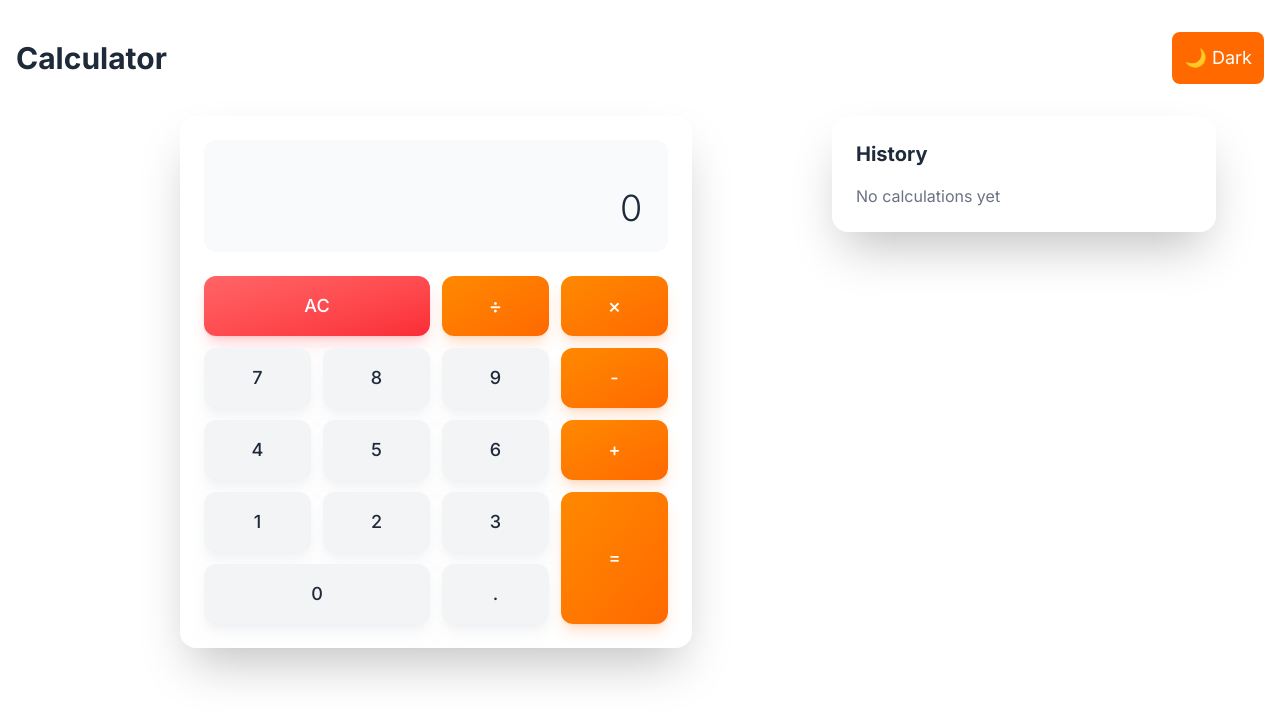
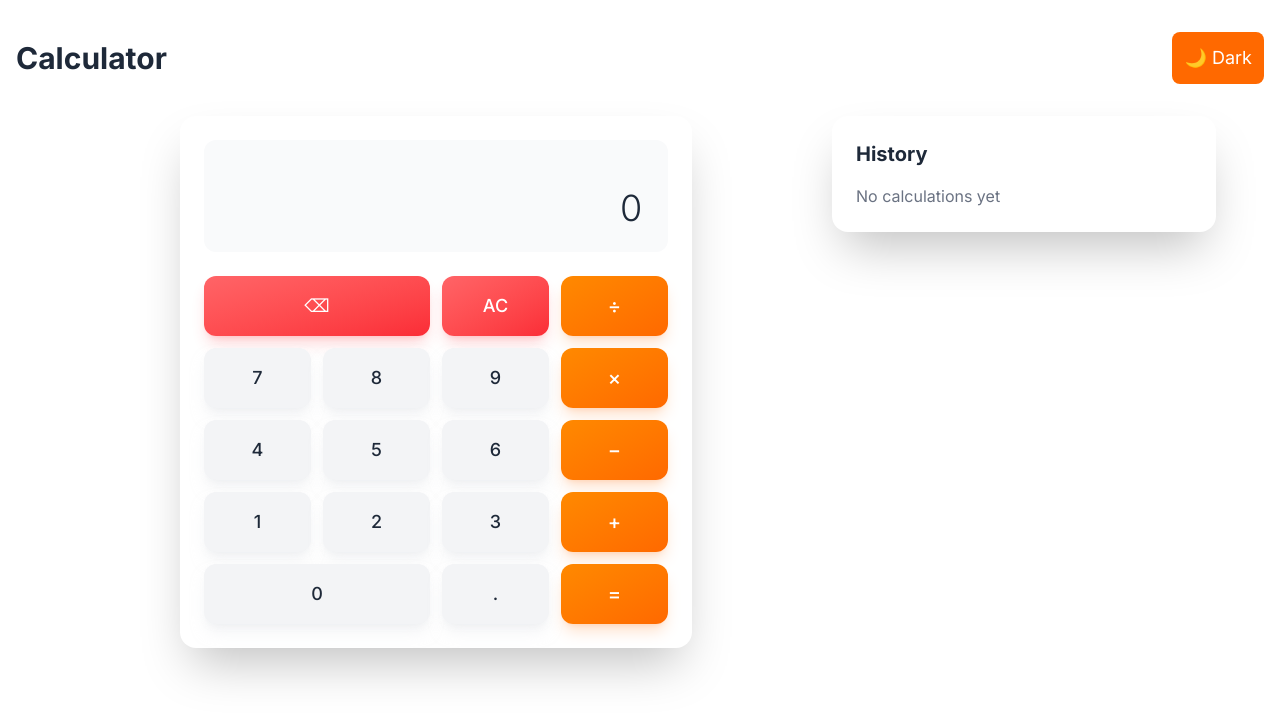
Before and after one commit to dig1t/calculator, a Next.js app: page / in a window 1280 px wide. Shown: the top 720 px of the page. Built offline with nearby package versions, Linux system fonts and the light colour scheme.

Commit message:
layout edit

```diff
--- a/src/components/Calculator.tsx
+++ b/src/components/Calculator.tsx
@@ -24,6 +24,19 @@ export default function Calculator() {
   const handleClear = () => {
     setDisplay('0');
     setExpression('');
+  };
+
+  const handleDelete = () => {
+    if (display === '0' || display === 'Error' || display.length === 1) {
+      setDisplay('0');
+    } else {
+      const trimmed = display.trimEnd();
+      if (trimmed.endsWith(' ')) {
+        setDisplay(trimmed.slice(0, -3));
+      } else {
+        setDisplay(trimmed.slice(0, -1));
+      }
+    }
   };
 
   const handleCalculate = () => {
@@ -62,42 +75,83 @@ export default function Calculator() {
 
       <div className="grid grid-cols-4 gap-3">
         <button
+          onClick={handleDelete}
+          className="col-span-2 p-4 bg-gradient-to-br from-red-400 to-red-500 text-white rounded-xl hover:from-red-500 hover:to-red-600 transition-all duration-200 text-lg font-medium shadow-lg shadow-red-500/20 cursor-pointer"
+        >
+          ⌫
+        </button>
+        <button
           onClick={handleClear}
-          className="col-span-2 p-4 bg-gradient-to-br from-red-400 to-red-500 text-white rounded-xl hover:from-red-500 hover:to-red-600 transition-all duration-200 text-lg font-medium shadow-lg shadow-red-500/20 cursor-pointer"
+          className="p-4 bg-gradient-to-br from-red-400 to-red-500 text-white rounded-xl hover:from-red-500 hover:to-red-600 transition-all duration-200 text-lg font-medium shadow-lg shadow-red-500/20 cursor-pointer"
         >
           AC
         </button>
-        {['÷', '×'].map((op) => (
+        <button
+          onClick={() => handleOperator('/')}
+          className="p-4 bg-gradient-to-br from-orange-400 to-orange-500 text-white rounded-xl hover:from-orange-500 hover:to-orange-600 transition-all duration-200 text-xl font-medium shadow-lg shadow-orange-500/20 cursor-pointer"
+        >
+          ÷
+        </button>
+
+        {[7, 8, 9].map((num) => (
           <button
-            key={op}
-            onClick={() => handleOperator(op === '÷' ? '/' : '*')}
-            className="p-4 bg-gradient-to-br from-orange-400 to-orange-500 text-white rounded-xl hover:from-orange-500 hover:to-orange-600 transition-all duration-200 text-xl font-medium shadow-lg shadow-orange-500/20 cursor-pointer"
-          >
-            {op}
-          </button>
-        ))}
-
-        {[7, 8, 9, '-', 4, 5, 6, '+', 1, 2, 3, '='].map((item) => (
-          <button
-            key={item}
-            onClick={() => {
-              if (typeof item === 'number') handleNumber(item.toString());
-              else if (item === '=') handleCalculate();
-              else handleOperator(item);
-            }}
+            key={num}
+            onClick={() => handleNumber(num.toString())}
             className={`p-4 rounded-xl transition-all duration-200 text-lg font-medium cursor-pointer ${
-              typeof item === 'string' && item !== '='
-                ? 'bg-gradient-to-br from-orange-400 to-orange-500 text-white hover:from-orange-500 hover:to-orange-600 shadow-lg shadow-orange-500/20'
-                : item === '='
-                ? 'row-span-2 bg-gradient-to-br from-orange-400 to-orange-500 text-white hover:from-orange-500 hover:to-orange-600 shadow-lg shadow-orange-500/20'
-                : isDarkMode
+              isDarkMode
                 ? 'bg-gray-700 hover:bg-gray-600 text-white shadow-lg shadow-gray-900/30'
                 : 'bg-gray-100 hover:bg-gray-200 text-gray-800 shadow-lg shadow-gray-200/50'
             }`}
           >
-            {item}
+            {num}
           </button>
         ))}
+        <button
+          onClick={() => handleOperator('*')}
+          className="p-4 bg-gradient-to-br from-orange-400 to-orange-500 text-white rounded-xl hover:from-orange-500 hover:to-orange-600 transition-all duration-200 text-xl font-medium shadow-lg shadow-orange-500/20 cursor-pointer"
+        >
+          ×
+        </button>
+
+        {[4, 5, 6].map((num) => (
+          <button
+            key={num}
+            onClick={() => handleNumber(num.toString())}
+            className={`p-4 rounded-xl transition-all duration-200 text-lg font-medium cursor-pointer ${
+              isDarkMode
+                ? 'bg-gray-700 hover:bg-gray-600 text-white shadow-lg shadow-gray-900/30'
+                : 'bg-gray-100 hover:bg-gray-200 text-gray-800 shadow-lg shadow-gray-200/50'
+            }`}
+          >
+            {num}
+          </button>
+        ))}
+        <button
+          onClick={() => handleOperator('-')}
+          className="p-4 bg-gradient-to-br from-orange-400 to-orange-500 text-white rounded-xl hover:from-orange-500 hover:to-orange-600 transition-all duration-200 text-xl font-medium shadow-lg shadow-orange-500/20 cursor-pointer"
+        >
+          −
+        </button>
+
+        {[1, 2, 3].map((num) => (
+          <button
+            key={num}
+            onClick={() => handleNumber(num.toString())}
+            className={`p-4 rounded-xl transition-all duration-200 text-lg font-medium cursor-pointer ${
+              isDarkMode
+                ? 'bg-gray-700 hover:bg-gray-600 text-white shadow-lg shadow-gray-900/30'
+                : 'bg-gray-100 hover:bg-gray-200 text-gray-800 shadow-lg shadow-gray-200/50'
+            }`}
+          >
+            {num}
+          </button>
+        ))}
+        <button
+          onClick={() => handleOperator('+')}
+          className="p-4 bg-gradient-to-br from-orange-400 to-orange-500 text-white rounded-xl hover:from-orange-500 hover:to-orange-600 transition-all duration-200 text-xl font-medium shadow-lg shadow-orange-500/20 cursor-pointer"
+        >
+          +
+        </button>
 
         <button
           onClick={() => handleNumber('0')}
@@ -119,6 +173,12 @@ export default function Calculator() {
         >
           .
         </button>
+        <button
+          onClick={handleCalculate}
+          className="p-4 bg-gradient-to-br from-orange-400 to-orange-500 text-white rounded-xl hover:from-orange-500 hover:to-orange-600 transition-all duration-200 text-xl font-medium shadow-lg shadow-orange-500/20 cursor-pointer"
+        >
+          =
+        </button>
       </div>
     </div>
   );
```
